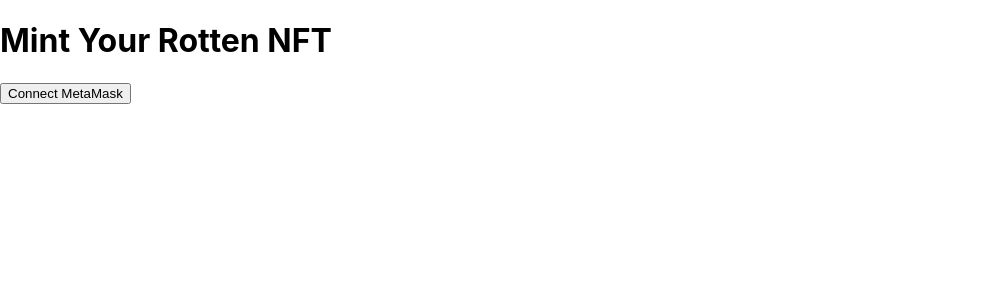
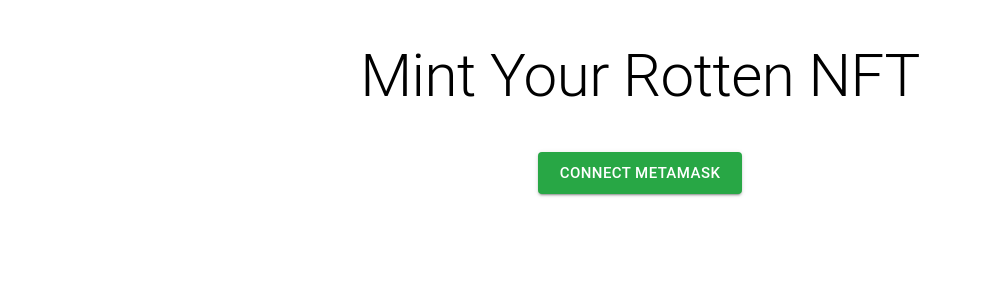
Before and after one commit to ejderku/rotten, a React (Create React App) app: page / in a window 1280 px wide. Shown: the top 300 px of the page, without its empty margins (0-982 px from the left). Built offline with nearby package versions, Linux system fonts and the light colour scheme.

Commit message:
Update App.js

```diff
--- a/src/App.js
+++ b/src/App.js
@@ -1,8 +1,9 @@
 import React, { useState } from "react";
 import { ethers } from "ethers";
 import detectEthereumProvider from "@metamask/detect-provider";
+import { Container, Grid, Box, Button, Typography, CircularProgress, Alert } from "@mui/material"; // Import Material UI components
 
-const contractAddress = "0x566fb55db7FE670C4eB9994eF9776aa7Cb2B802d";  // Replace with your contract address
+const contractAddress = "0x566fb55db7FE670C4eB9994eF9776aa7Cb2B802d"; // Replace with your contract address
 const contractABI = [
   // Your contract ABI here
 ];
@@ -38,7 +39,7 @@
     try {
       setIsMinting(true);
       const tx = await contract.mintRandom({
-        value: ethers.utils.parseEther("10"),  // 10 APE for minting
+        value: ethers.utils.parseEther("10"), // 10 APE for minting
         gasLimit: 5500000,
         maxFeePerGas: ethers.utils.parseUnits("35", "gwei"),
         maxPriorityFeePerGas: ethers.utils.parseUnits("3", "gwei")
@@ -53,22 +54,56 @@
   };
 
   return (
-    <div className="App">
-      <header className="App-header">
-        <h1>Mint Your Rotten NFT</h1>
-        {account ? (
-          <div>
-            <p>Connected as: {account}</p>
-            <button onClick={mintNFT} disabled={isMinting}>
-              {isMinting ? "Minting..." : "Mint Rotten NFT (10 APE)"}
-            </button>
-          </div>
-        ) : (
-          <button onClick={connectWallet}>Connect MetaMask</button>
-        )}
-        {errorMessage && <p style={{ color: "red" }}>{errorMessage}</p>}
-      </header>
-    </div>
+    <Container maxWidth="md">
+      <Box my={5}>
+        <Typography variant="h2" align="center" gutterBottom>
+          Mint Your Rotten NFT
+        </Typography>
+      </Box>
+
+      {errorMessage && (
+        <Box my={2}>
+          <Alert severity="error">{errorMessage}</Alert>
+        </Box>
+      )}
+
+      <Grid container spacing={3} justifyContent="center">
+        <Grid item xs={12} sm={6} textAlign="center">
+          {account ? (
+            <>
+              <Typography variant="h6" gutterBottom>
+                Connected as: {account}
+              </Typography>
+
+              <Button
+                variant="contained"
+                size="large"
+                onClick={mintNFT}
+                disabled={isMinting}
+                sx={{ backgroundColor: "#EBC334" }} // Yellow theme for minting button
+              >
+                {isMinting ? (
+                  <>
+                    <CircularProgress size={24} /> Minting...
+                  </>
+                ) : (
+                  "Mint Rotten NFT (10 APE)"
+                )}
+              </Button>
+            </>
+          ) : (
+            <Button
+              variant="contained"
+              size="large"
+              onClick={connectWallet}
+              sx={{ backgroundColor: "#28A745" }} // Green theme for connect button
+            >
+              Connect MetaMask
+            </Button>
+          )}
+        </Grid>
+      </Grid>
+    </Container>
   );
 }
 
```
